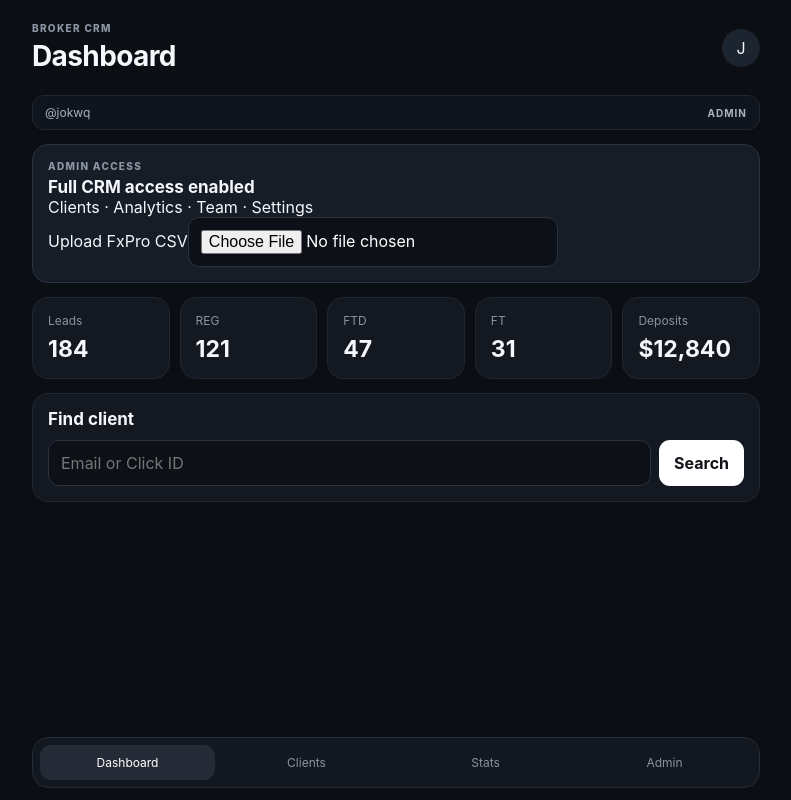
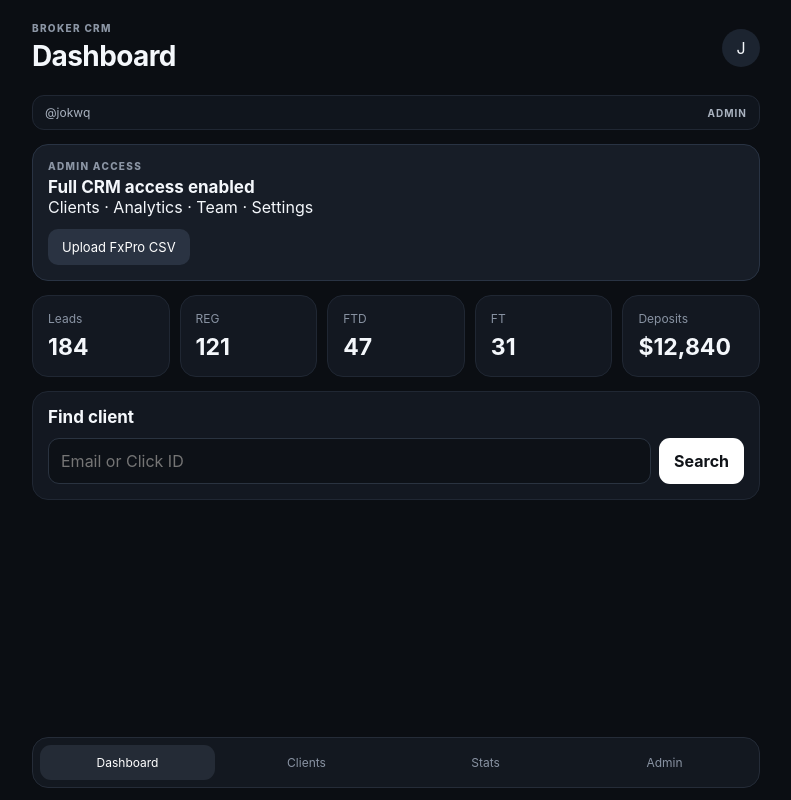
Before and after one commit to vlkondratenko29-code/--crm, a React (Vite) app in the folder web/: page / in a window 1280 px wide. Shown: the whole page, without its empty margins (244-1035 px from the left). Built offline with nearby package versions, Linux system fonts and the light colour scheme.

Commit message:
style: add FxPro upload button

```diff
--- a/web/src/styles.css
+++ b/web/src/styles.css
@@ -36,3 +36,4 @@ nav button.active { background: #242b36; color: #fff; }
 @media (min-width: 620px) { .stats { grid-template-columns: repeat(5, 1fr); } .stat:last-child { grid-column: auto; } }
 
 .client-grid{display:grid;grid-template-columns:1fr 1.4fr;gap:9px;margin-top:16px;font-size:13px}.client-grid span{color:#8993a3}.client-grid b{text-align:right;word-break:break-all}.admin-card{background:#171d27;border:1px solid #293343;border-radius:16px;padding:15px;margin-bottom:14px}.admin-card p:last-child{color:#8993a3;font-size:13px;margin-top:5px}.userbar{display:flex;justify-content:space-between;align-items:center;background:#10151d;border:1px solid #202733;border-radius:12px;padding:9px 12px;margin-bottom:14px;font-size:12px;color:#aab3c0}.userbar strong{font-size:10px;letter-spacing:.1em}
+.upload-btn{display:inline-flex;align-items:center;margin-top:12px;padding:10px 14px;border-radius:10px;background:#2a3342;color:#fff;font-size:13px;cursor:pointer}.upload-btn input{display:none}
```
